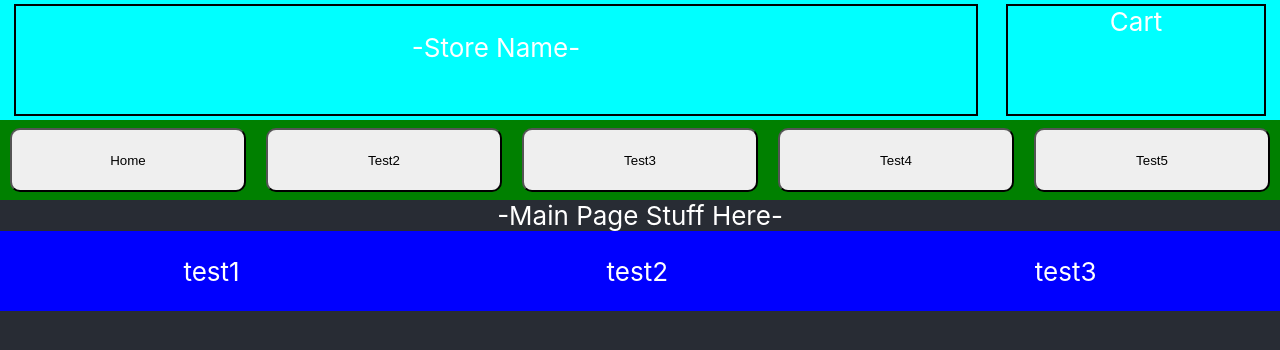
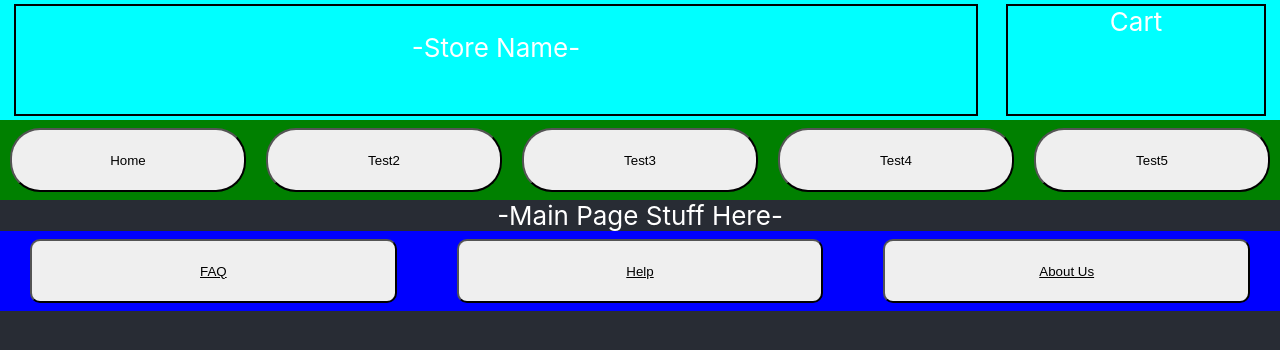
Before and after one commit to PSXLiam/E-CommerceProject, a React (Create React App) app in the folder e-commerce-app/: page / in a window 1280 px wide. Shown: the top 350 px of the page. Built offline with nearby package versions, Linux system fonts and the light colour scheme.

Commit message:
Replace footer tests with buttons

```diff
--- a/e-commerce-app/src/AppFooter.css
+++ b/e-commerce-app/src/AppFooter.css
@@ -3,7 +3,15 @@
     display: flex;
     flex-direction: row;
     align-items: center;
-    justify-content: space-around;
+    justify-content: space-evenly;
     width: 100vw;
     height: 10vh;
-  }
+}
+
+  .footerButton{
+    width: 30%;
+    height: 80%;
+    margin: 30px;
+    border-radius: 10px;
+    text-decoration: underline;
+}
--- a/e-commerce-app/src/AppFooter.js
+++ b/e-commerce-app/src/AppFooter.js
@@ -4,9 +4,9 @@ import './AppFooter.css'
 function AppFooter() {
     return(
         <div className='footerBody'>
-            <p>test1</p>
-            <p>test2</p>
-            <p>test3</p>
+            <button className='footerButton'>FAQ</button>
+            <button className='footerButton'>Help</button>
+            <button className='footerButton'>About Us</button>
         </div>
     )
 }
--- a/e-commerce-app/src/AppHeader.css
+++ b/e-commerce-app/src/AppHeader.css
@@ -44,5 +44,5 @@
     width: 30%;
     height: 80%;
     margin: 10px;
-    border-radius: 10px;
+    border-radius: 30px;
 }
```
